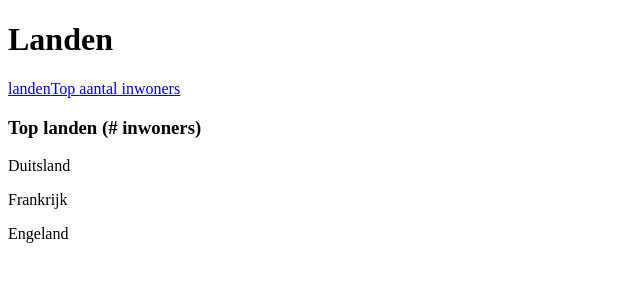
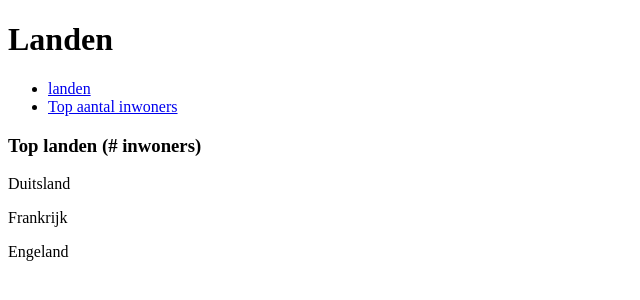
Before and after one commit to realm1930/eerste-app, an Angular app: page /top in a window 1280 px wide. Shown: the top 300 px of the page, without its empty margins (0-640 px from the left). Built offline with nearby package versions, Linux system fonts and the light colour scheme.

Commit message:
bootstrap

```diff
--- a/angular.json
+++ b/angular.json
@@ -33,8 +33,7 @@
                     },
                     "configurations": {
                         "production": {
-              "budgets": [
-                {
+                            "budgets": [{
                                     "type": "initial",
                                     "maximumWarning": "500kb",
                                     "maximumError": "1mb"
@@ -45,12 +44,10 @@
                                     "maximumError": "4kb"
                                 }
                             ],
-              "fileReplacements": [
-                {
+                            "fileReplacements": [{
                                 "replace": "src/environments/environment.ts",
                                 "with": "src/environments/environment.prod.ts"
-                }
-              ],
+                            }],
                             "outputHashing": "all"
                         },
                         "development": {
@@ -94,9 +91,13 @@
                             "src/assets"
                         ],
                         "styles": [
-              "src/styles.css"
+                            "src/styles.css",
+                            "node_modules/bootstrap/dist/css/bootstrap.min.css"
                         ],
-            "scripts": []
+                        "scripts": [
+                            "node_modules/jquery/dist/jquery.min.js",
+                            "node_modules/bootstrap/dist/js/bootstrap.min.js"
+                        ]
                     }
                 }
             }
--- a/package.json
+++ b/package.json
@@ -18,6 +18,8 @@
     "@angular/platform-browser": "~12.2.0",
     "@angular/platform-browser-dynamic": "~12.2.0",
     "@angular/router": "~12.2.0",
+    "bootstrap": "^5.1.1",
+    "jquery": "^3.6.0",
     "rxjs": "~6.6.0",
     "stream-browserify": "^3.0.0",
     "tslib": "^2.3.0",
--- a/src/app/app.component.html
+++ b/src/app/app.component.html
@@ -1,4 +1,10 @@
 <h1>{{title}}</h1>
-<a routerLink="/landen">landen</a>
-<a routerLink="/top">Top aantal inwoners</a>
+<nav class="navbar navbar-default">
+    <div class="container-fluid">
+        <ul class="nav navbar-nav">
+            <li><a class="nav-item nav-link" routerLink="/landen">landen</a></li>
+            <li><a class="nav-item nav-link" routerLink="/top">Top aantal inwoners</a></li>
+        </ul>
+    </div>
+</nav>
 <router-outlet></router-outlet>
```
Also changed, not shown: 1 other file (tests, documents, lock files or other folders). Lines whose indentation alone changed are shown as unchanged.
